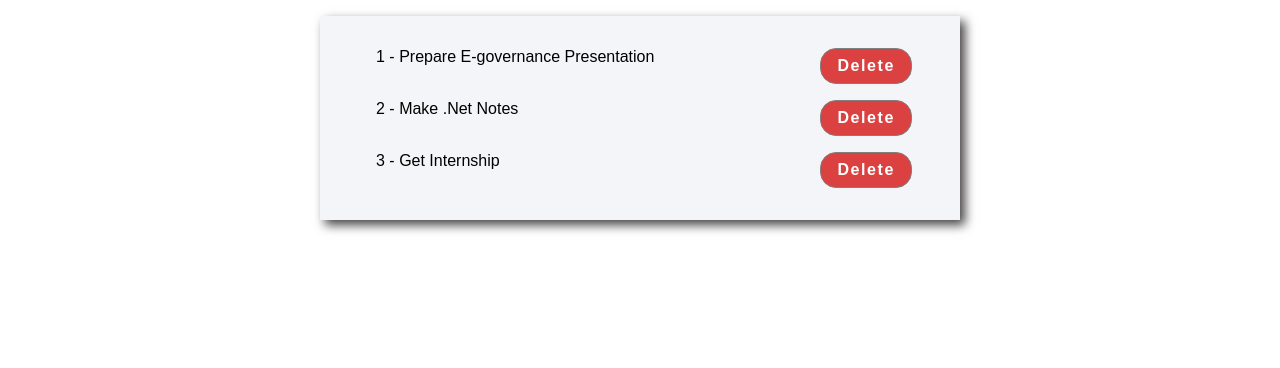
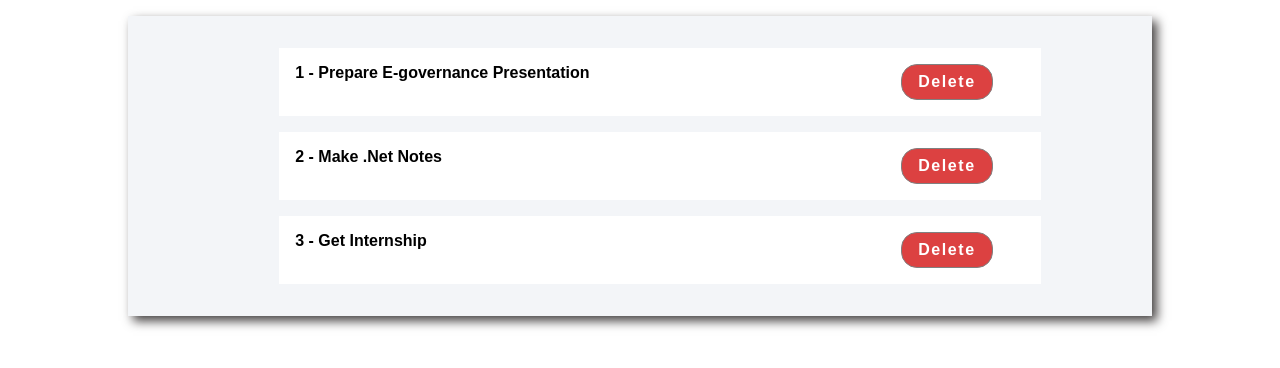
Before and after one commit to Sushant-Luitel/ReactCourse, a React (Vite) app: page / in a window 1280 px wide. Shown: the top 368 px of the page. Built offline with nearby package versions, Linux system fonts and the light colour scheme.

Commit message:
added delete task functionality

```diff
--- a/src/App.css
+++ b/src/App.css
@@ -14,11 +14,15 @@ li {
 
 .container {
   padding: 1em;
-  width: 50%;
+  width: 80%;
   margin: 1em auto;
   background-color: #f3f5f8;
   box-shadow: 5px 5px 10px rgb(69, 66, 66);
-  min-height: 200px;
+}
+.list-item {
+  box-shadow: none;
+  background-color: white;
+  font-weight: 700;
 }
 
 .row {
--- a/src/List.jsx
+++ b/src/List.jsx
@@ -18,16 +18,29 @@ const List = () => {
       completed: true,
     },
   ]);
+
+  const handleDelete = (id) => {
+    let newTask = tasks.filter((task) => {
+      return task.id !== id;
+    });
+    setTasks(newTask);
+  };
+
   return (
     <div className="container">
       <ul>
         {tasks.map((task) => (
-          <li className="row">
+          <li className="row container list-item" key={task.id}>
             <div className="col">
               <span>{task.id}</span> - <span>{task.name}</span>
             </div>
             <div className="col">
-              <button className="button add-button">Delete</button>
+              <button
+                className="button add-button"
+                onClick={() => handleDelete(task.id)}
+              >
+                Delete
+              </button>
             </div>
           </li>
         ))}
```
